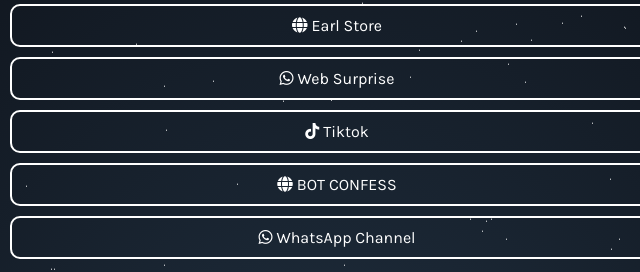
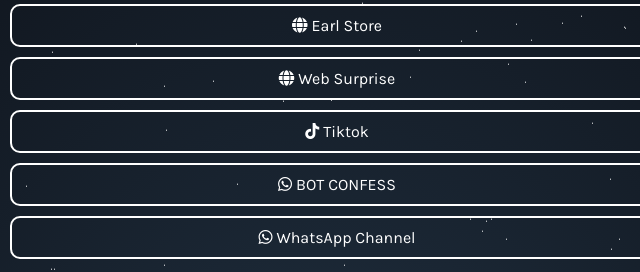
Before and after one commit to Earl041/LinkTree, a plain HTML site: page index.html in a window 1280 px wide. Shown: the part 200-472 px from the top of the page, 303-943 px from the left. Drawn offline with Linux system fonts and the light colour scheme.

Commit message:
Update index.html

```diff
--- a/index.html
+++ b/index.html
@@ -5,7 +5,7 @@
     <meta name="viewport" content="width=device-width, initial-scale=1.0">
     <meta name="description" content="discover top-quality products at unbeatable prices! .">
     <meta name="keywords" content="EarlStore, SUPRISE WEB, Earl, TZE, TZE">
-    <meta property="og:url" content="https://flowfalcon.xyz/linktree" />
+    <meta property="og:url" content="https://earl041.github.io/LinkTree/" />
     <meta property="og:title" content="Earl Store - Virtual Store" />
     <meta property="og:image" content="https://files.catbox.moe/8h5swm.jpg"/>
     <title>Earl Store | Linktree</title>
@@ -54,13 +54,13 @@
         <i class="fas fa-globe">&nbsp;</i>Earl Store
       </a>
       <a class="link" href="https://earl041.github.io/Suprises-By-Earl/" target="_blank">
-        <i class="fab fa-whatsapp">&nbsp;</i>Web Surprise
+        <i class="fas fa-globe">&nbsp;</i>Web Surprise
       </a>
       <a class="link" href="tiktok.com/@earllyzer" target="_blank">
         <i class="fab fa-tiktok">&nbsp;</i>Tiktok
       </a>
       <a class="link" href="https://tinyurl.com/38uv9ufr" target="_blank">
-        <i class="fas fa-globe">&nbsp;</i>BOT CONFESS
+        <i class="fab fa-whatsapp">&nbsp;</i>BOT CONFESS
       </a>
       <a class="link" href="https://whatsapp.com/channel/0029Vaxojb69RZAaPZLsvt06P" target="_blank">
         <i class="fab fa-whatsapp">&nbsp;</i>WhatsApp Channel
```
